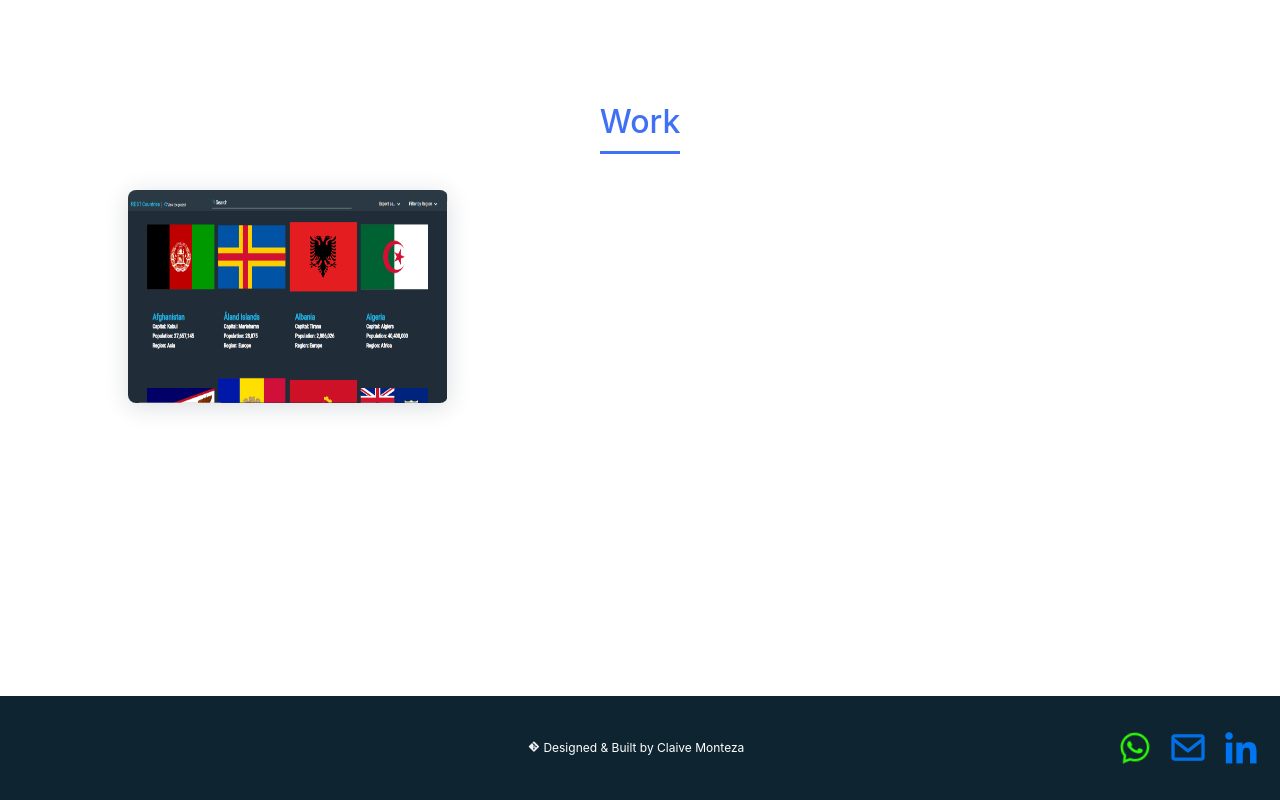
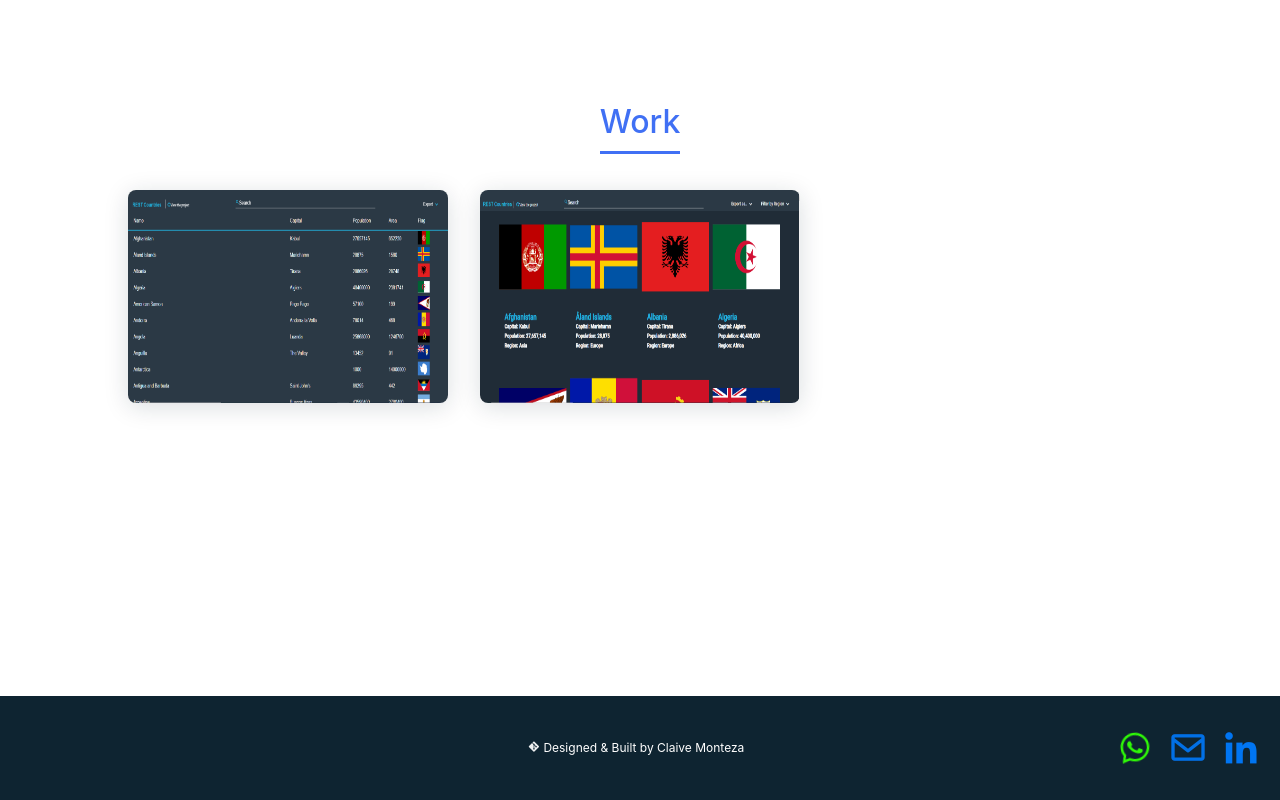
Before and after one commit to claivemonteza/portfolio-v1, a plain HTML site: page index.html in a window 1280 px wide. Shown: the part 2447-3247 px from the top of the page. Drawn offline with nearby package versions, Linux system fonts and the light colour scheme.

Commit message:
last update

```diff
--- a/index.html
+++ b/index.html
@@ -15,6 +15,7 @@
         <link rel="stylesheet" href="https://cdn.rawgit.com/konpa/devicon/df6431e323547add1b4cf45992913f15286456d3/devicon.min.css">
 
         <title>Claive Monteza</title>
+        <link rel="icon" type="image/x-icon" href="assets/img/logo-c.png">
     </head>
     <body>
         <!--===== HEADER =====-->
@@ -129,6 +130,11 @@
 
                 <div class="work__container bd-grid">
                     <div class="work__img">
+                        <a href="https://claivemonteza.github.io/restcountry/">
+                            <img src="assets/img/Screenshot 2021-02-18 215849.png" alt="">
+                        </a>
+                    </div>
+                    <div class="work__img">
                         <a href="https://claivemonteza.github.io/angularcountries/">
                             <img src="assets/img/Screenshot 2021-02-13 143209.png" alt="">
                         </a>
```
Also changed, not shown: assets/img/Screenshot 2021-02-18 215849.png (added).
